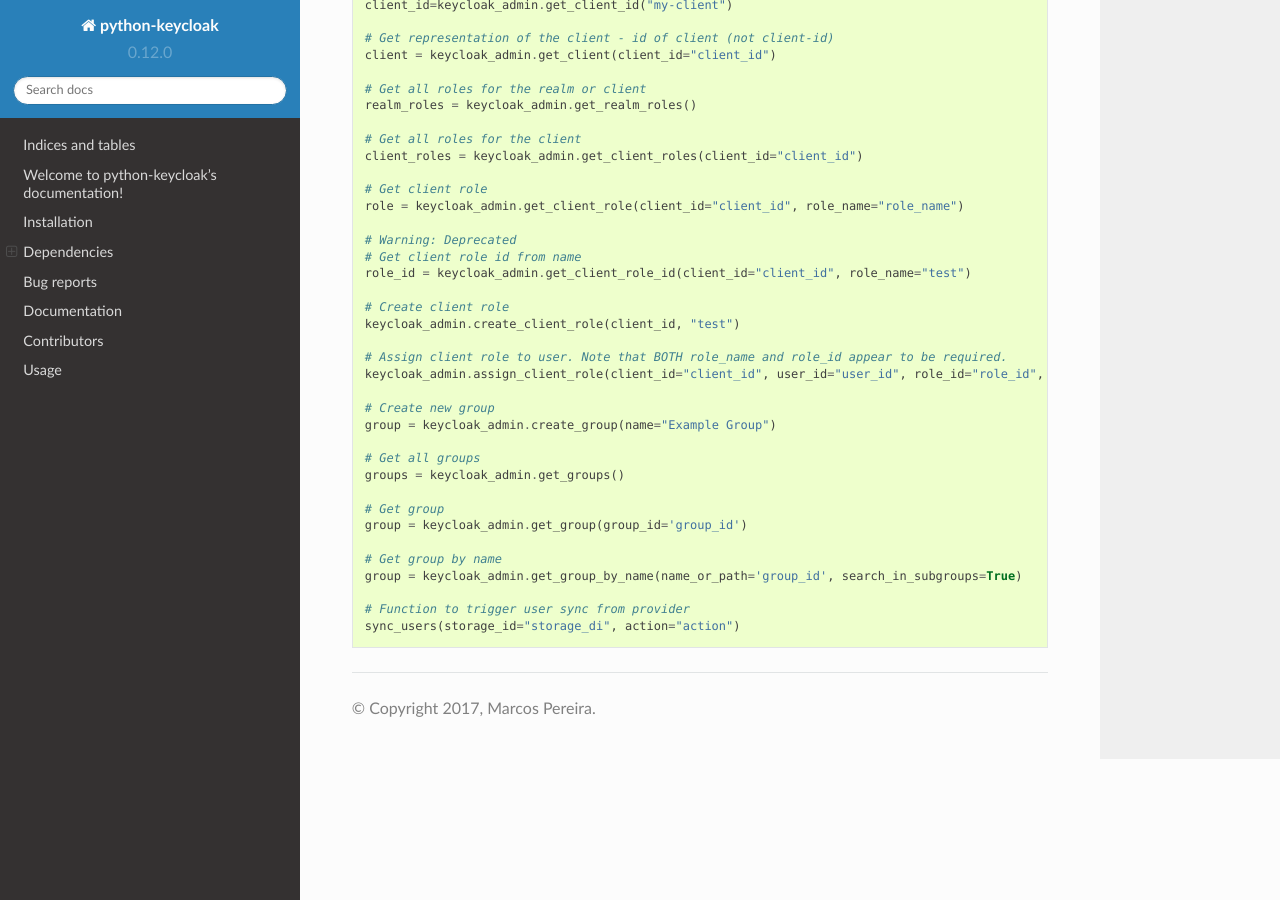
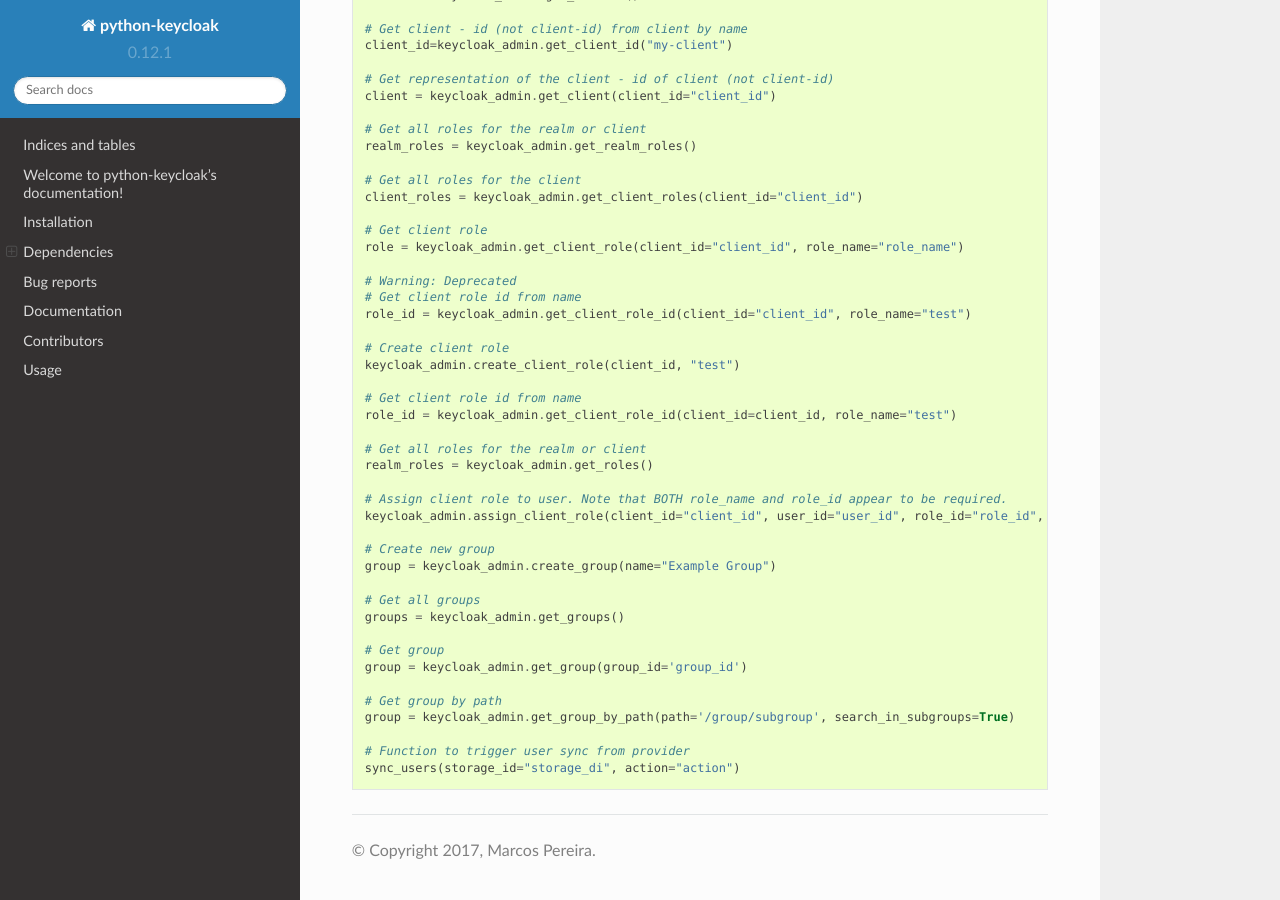
Before and after one commit to marcospereirampj/python-keycloak, a Sphinx documentation site: the page built from docs/source/index.rst, in a window 1280 px wide and 900 px high, scrolled down 3582 px. Built offline with Sphinx 7.4.7 and the Read the Docs theme 2.0.0, drawn with Linux system fonts in a browser that asks for light colours; some of the changed text lies outside the part shown.

```diff
--- a/docs/source/conf.py
+++ b/docs/source/conf.py
@@ -60,9 +60,9 @@ author = 'Marcos Pereira'
 # built documents.
 #
 # The short X.Y version.
-version = '0.12.0'
+version = '0.12.1'
 # The full version, including alpha/beta/rc tags.
-release = '0.12.0'
+release = '0.12.1'
 
 # The language for content autogenerated by Sphinx. Refer to documentation
 # for a list of supported languages.
--- a/docs/source/index.rst
+++ b/docs/source/index.rst
@@ -216,6 +218,12 @@ Main methods::
     # Create client role
     keycloak_admin.create_client_role(client_id, "test")
 
+    # Get client role id from name
+    role_id = keycloak_admin.get_client_role_id(client_id=client_id, role_name="test")
+
+    # Get all roles for the realm or client
+    realm_roles = keycloak_admin.get_roles()
+
     # Assign client role to user. Note that BOTH role_name and role_id appear to be required.
     keycloak_admin.assign_client_role(client_id="client_id", user_id="user_id", role_id="role_id", role_name="test")
 
@@ -228,8 +236,8 @@ Main methods::
     # Get group
     group = keycloak_admin.get_group(group_id='group_id')
 
-    # Get group by name
-    group = keycloak_admin.get_group_by_name(name_or_path='group_id', search_in_subgroups=True)
+    # Get group by path
+    group = keycloak_admin.get_group_by_path(path='/group/subgroup', search_in_subgroups=True)
 
     # Function to trigger user sync from provider
     sync_users(storage_id="storage_di", action="action")
--- a/requirements.txt
+++ b/requirements.txt
@@ -1,3 +1,4 @@
 requests==2.18.4
 httmock==1.2.5
 python-jose==1.4.0
+simplejson
--- a/setup.py
+++ b/setup.py
@@ -4,7 +4,7 @@ from setuptools import setup
 
 setup(
     name='python-keycloak',
-    version='0.11.1',
+    version='0.12.1',
     url='https://bitbucket.org/agriness/python-keycloak',
     license='GNU General Public License - V3',
     author='Marcos Pereira',
@@ -12,7 +12,7 @@ setup(
     keywords='keycloak openid',
     description=u'python-keycloak is a Python package providing access to the Keycloak API.',
     packages=['keycloak', 'keycloak.authorization', 'keycloak.tests'],
-    install_requires=['requests==2.18.4', 'httmock==1.2.5', 'python-jose==1.4.0'],
+    install_requires=['requests==2.18.4', 'httmock==1.2.5', 'python-jose==1.4.0', 'simplejson'],
     classifiers=[
         'Programming Language :: Python :: 3',
         'License :: OSI Approved :: GNU General Public License v3 (GPLv3)',
```
Also changed, not shown: other parts of docs/source/index.rst (+3 -1 lines), CHANGELOG.md (+5 -2 lines), README.md (+14 -1 lines), 3 other files.
